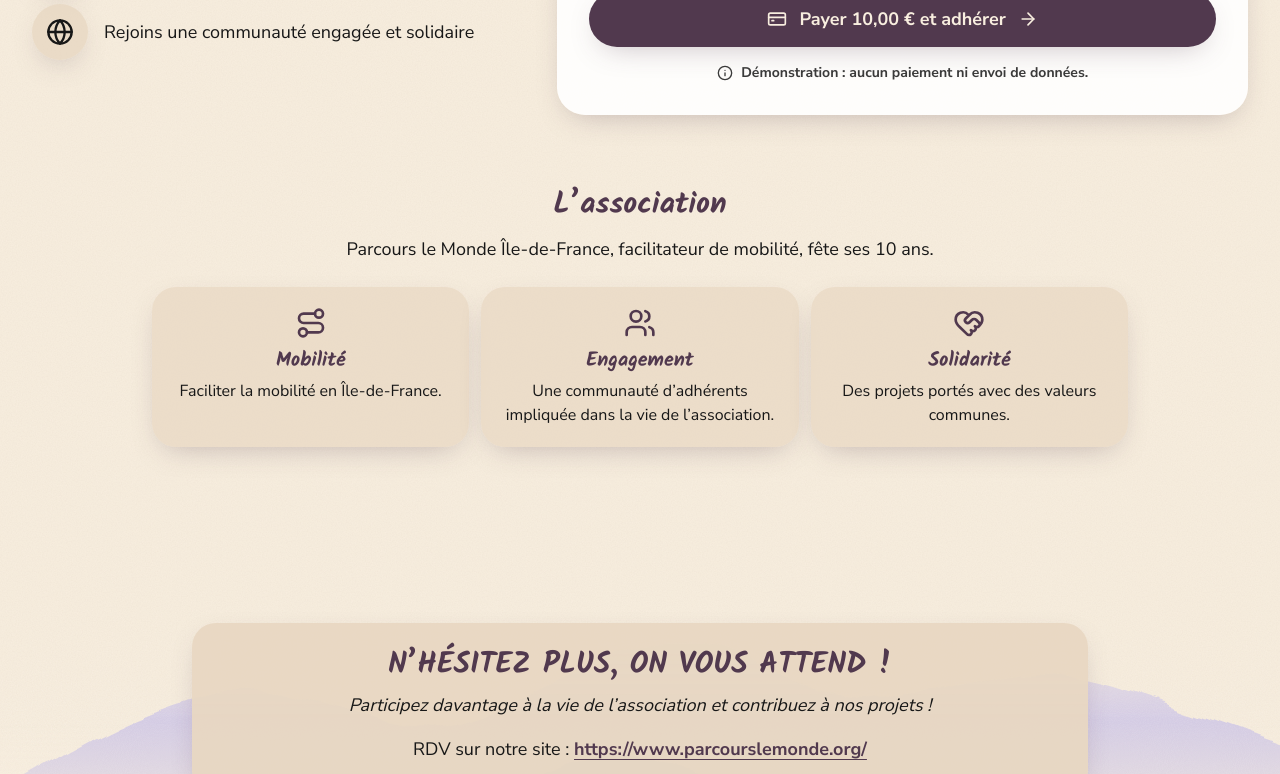
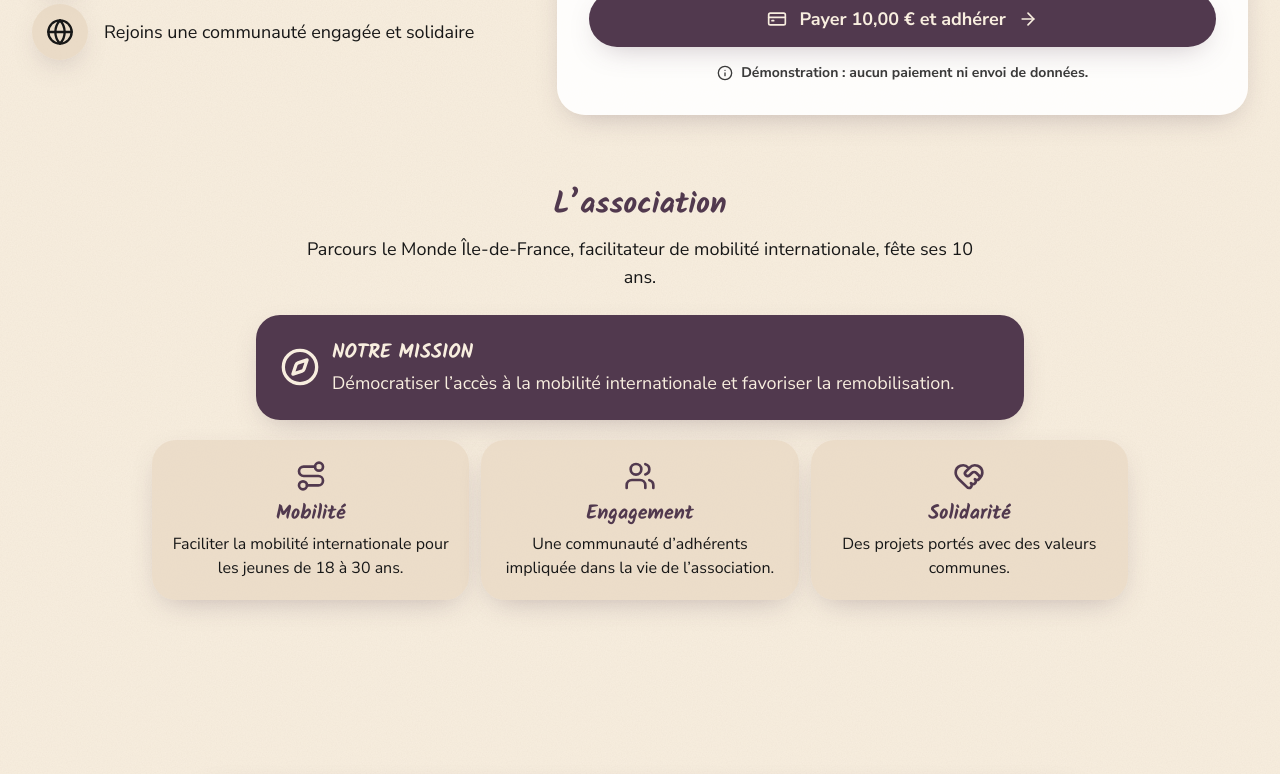
Before and after one commit to DamienRichardII/plm-IDF, a React (Vite) app: page / in a window 1280 px wide. Shown: the part 1690-2464 px from the top of the page. Built offline with nearby package versions, Linux system fonts and the light colour scheme; no server answers.

Commit message:
Section association : mission et cible 18-30 ans

```diff
--- a/src/components/AssociationSection.tsx
+++ b/src/components/AssociationSection.tsx
@@ -1,8 +1,9 @@
-import { HeartHandshake, Route, Users } from 'lucide-react'
+import { Compass, HeartHandshake, Route, Users } from 'lucide-react'
 import { siteConfig } from '../config/site'
+import Reveal from './Reveal'
 
 const pillars = [
-  { icon: Route, title: 'Mobilité', text: 'Faciliter la mobilité en Île-de-France.' },
+  { icon: Route, title: 'Mobilité', text: 'Faciliter la mobilité internationale pour les jeunes de 18 à 30 ans.' },
   { icon: Users, title: 'Engagement', text: 'Une communauté d’adhérents impliquée dans la vie de l’association.' },
   { icon: HeartHandshake, title: 'Solidarité', text: 'Des projets portés avec des valeurs communes.' },
 ]
@@ -14,9 +15,22 @@ export default function AssociationSection() {
         L’association
       </h2>
       <p className="mx-auto mt-3 max-w-2xl text-center text-lg">
-        {siteConfig.associationName}, facilitateur de mobilité, fête ses 10 ans.
+        {siteConfig.associationName}, facilitateur de mobilité internationale, fête ses 10 ans.
       </p>
-      <ul className="mt-6 grid gap-3 sm:grid-cols-3">
+
+      <Reveal className="mx-auto mt-6 max-w-3xl">
+        <div className="flex flex-col items-center gap-3 rounded-3xl bg-plum px-6 py-6 text-center text-cream shadow-soft sm:flex-row sm:text-left">
+          <Compass aria-hidden="true" className="h-10 w-10 shrink-0" />
+          <div>
+            <h3 className="font-display text-xl font-bold uppercase">Notre mission</h3>
+            <p className="mt-1 text-lg leading-snug">
+              Démocratiser l’accès à la mobilité internationale et favoriser la remobilisation.
+            </p>
+          </div>
+        </div>
+      </Reveal>
+
+      <ul className="mt-5 grid gap-3 sm:grid-cols-3">
         {pillars.map(({ icon: Icon, title, text }) => (
           <li key={title} className="rounded-3xl bg-sand/70 p-5 text-center shadow-soft">
             <Icon aria-hidden="true" className="mx-auto h-8 w-8 text-plum" />
```
Also changed, not shown: 1 other file (tests, documents, lock files or other folders).
